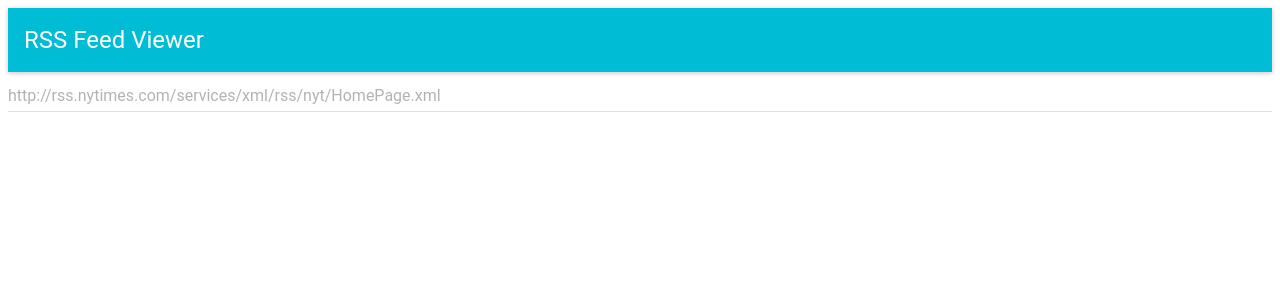
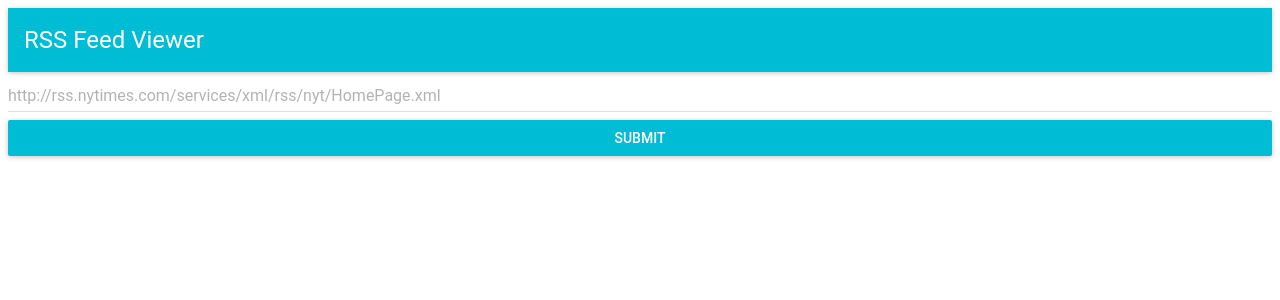
Before and after one commit to hugogrochau/rss-feed-viewer, a React app: page / in a window 1280 px wide. Shown: the top 300 px of the page. Built offline with nearby package versions, Linux system fonts and the light colour scheme; what react-tap-event-plugin would draw is missing.

Commit message:
Add the RSSFeedViewer component that contains the RSSBar and Submit button

```diff
--- a/src/app/components/App.js
+++ b/src/app/components/App.js
@@ -2,7 +2,7 @@ import React from 'react';
 import injectTapEventPlugin from 'react-tap-event-plugin';
 import MuiThemeProvider from 'material-ui/styles/MuiThemeProvider';
 import AppBar from 'material-ui/AppBar';
-import RSSBar from './RSSBar';
+import RSSFeedViewer from './RSSFeedViewer';
 
 injectTapEventPlugin();
 
@@ -13,7 +13,7 @@ const App = () =>
         title="RSS Feed Viewer"
         iconElementLeft={<span />}
       />
-      <RSSBar />
+      <RSSFeedViewer />
     </div>
   </MuiThemeProvider>;
 
--- /dev/null
+++ b/src/app/components/RSSFeedViewer.js
@@ -0,0 +1,15 @@
+import React from 'react';
+import RaisedButton from 'material-ui/RaisedButton';
+import RSSBar from './RSSBar';
+
+const RSSFeedViewer = () =>
+  <div>
+    <RSSBar />
+    <RaisedButton
+      label="Submit"
+      fullWidth
+      primary
+    />
+  </div>;
+
+export default RSSFeedViewer;
```
